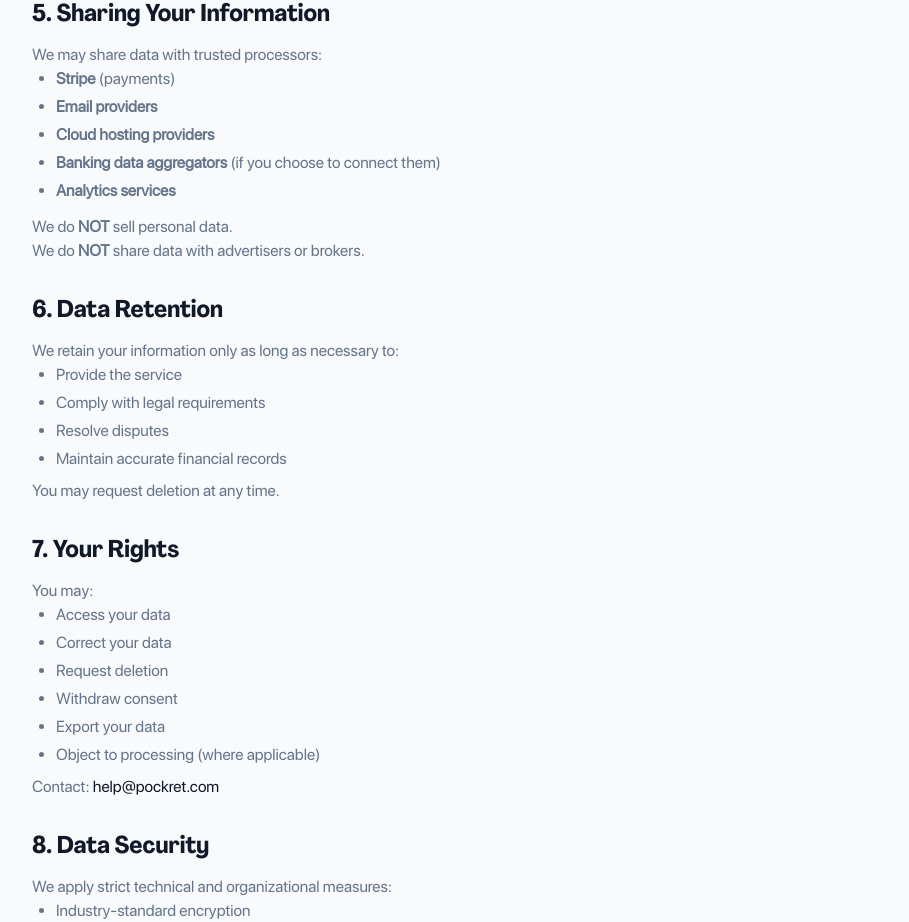
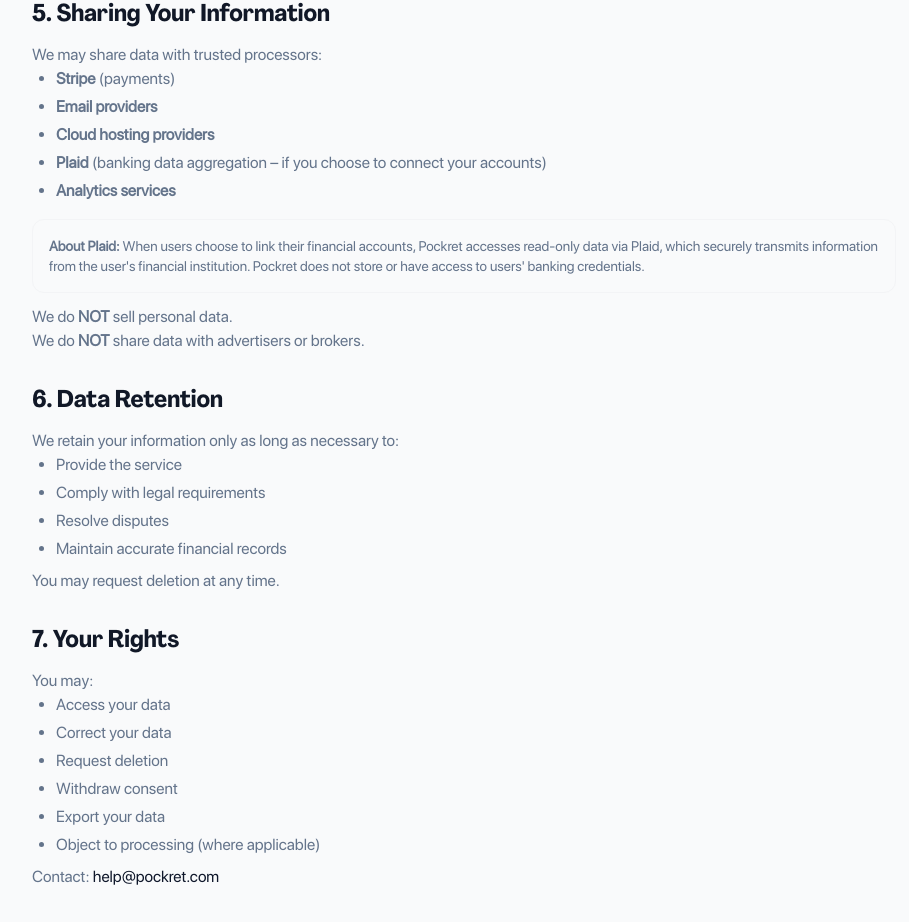
Before and after one commit to parallelventures/pockret, a Next.js app: page /privacy in a window 1280 px wide. Shown: the part 1827-2749 px from the top of the page, without its empty margins (176-1085 px from the left). Built offline with nearby package versions, Linux system fonts and the light colour scheme; no server answers.

Commit message:
Add Plaid-compliant language to Privacy Policy section 5 for audit readiness

```diff
--- a/src/app/privacy/page.tsx
+++ b/src/app/privacy/page.tsx
@@ -99,9 +99,14 @@ export default function PrivacyPage() {
                             <li><strong>Stripe</strong> (payments)</li>
                             <li><strong>Email providers</strong></li>
                             <li><strong>Cloud hosting providers</strong></li>
-                            <li><strong>Banking data aggregators</strong> (if you choose to connect them)</li>
+                            <li><strong>Plaid</strong> (banking data aggregation – if you choose to connect your accounts)</li>
                             <li><strong>Analytics services</strong></li>
                         </ul>
+                        <div className="bg-gray-50 p-4 rounded-xl border border-gray-100 mt-4">
+                            <p className="text-sm">
+                                <strong>About Plaid:</strong> When users choose to link their financial accounts, Pockret accesses read-only data via Plaid, which securely transmits information from the user's financial institution. Pockret does not store or have access to users' banking credentials.
+                            </p>
+                        </div>
                         <p className="mt-3 font-medium">
                             We do <strong>NOT</strong> sell personal data.<br />
                             We do <strong>NOT</strong> share data with advertisers or brokers.
```
